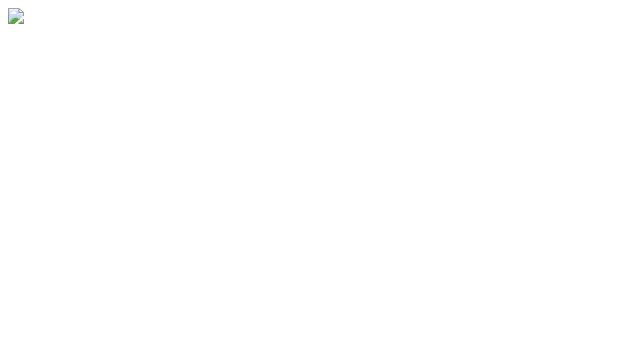
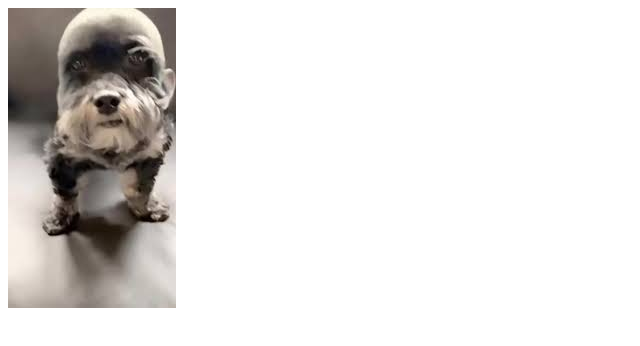
Before and after one commit to Luminoxus/HTML, a plain HTML site: page index.html in a window 1280 px wide. Shown: the whole page, without its empty margins (0-640 px from the left). Drawn offline with Linux system fonts and the light colour scheme.

Commit message:
Update index.html
add an image

```diff
--- a/index.html
+++ b/index.html
@@ -5,6 +5,6 @@
         <title> Index </title>
     </head>
     <body>
-    <img src="./chien chauve">
+    <img src="./chien chauve.jfif">
     </body>
 </html>
```
